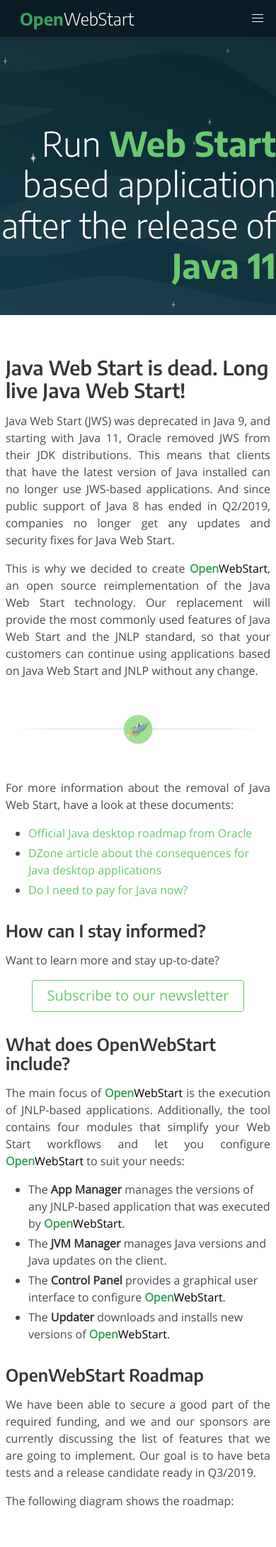
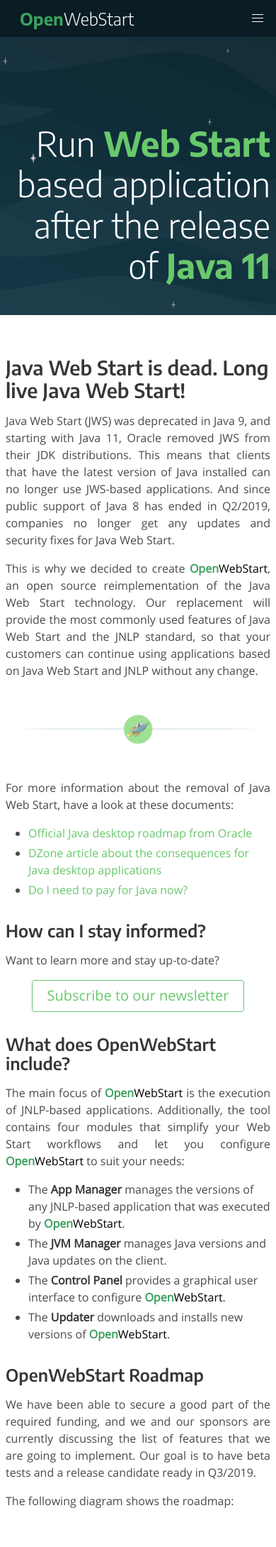
Before and after one commit to karakun/openwebstart-page, a Jekyll site: the page built from index.md, in a window 390 px wide. Shown: the top 2180 px of the page at 71% size. Built offline with Jekyll 4.4.1, drawn with Linux system fonts in a browser that asks for light colours; comment, search, counter and statistics services are not loaded; our own code applies the rules of GitHub Pages for plain Markdown files.

Commit message:
Padding on mobile changed

```diff
--- a/_layouts/books.html
+++ b/_layouts/books.html
@@ -5,7 +5,7 @@
 {% for book in site.data.books %}
   {% assign loopindex = forloop.index | modulo: 2 %}
   {% if loopindex == 1 %}
-    <div class="columns">
+    <div class="columns is-variable is-0-mobile">
   {% endif %}
       <article class="book column content {% unless forloop.index == size and loopindex == 1 %} is-half {% endunless %}">
       <h3 class="has-text-primary">{{ book.name }}</h3>
--- a/_layouts/default.html
+++ b/_layouts/default.html
@@ -4,7 +4,7 @@
   <body>
     {%- include header.html -%}
     <div class="page-wrapper">
-      <div class="columns">
+      <div class="columns is-variable is-0-mobile">
         <div class="column">
           {{ content }}
         </div>
--- a/_layouts/home.html
+++ b/_layouts/home.html
@@ -5,7 +5,7 @@
 {% for post in site.posts %}
   {% assign loopindex = forloop.index | modulo: 2 %}
   {% if loopindex == 1 %}
-    <div class="columns">
+    <div class="columns is-variable is-0-mobile">
   {% endif %}
       <article class="talk column content {% unless forloop.index == size and loopindex == 1 %} is-half {% endunless %}">
         {% assign author = site.people | where:'name', post.author | first %}
--- a/_layouts/post.html
+++ b/_layouts/post.html
@@ -4,7 +4,7 @@
 {% assign author = site.people | where:'name', page.author | first %}
 <section>
   <div class="container">
-    <article class="post h-entry columns" itemscope itemtype="http://schema.org/BlogPosting">
+    <article class="post h-entry columns is-variable is-0-mobile" itemscope itemtype="http://schema.org/BlogPosting">
       <div class="column is-two-thirds-desktop is-three-fifths-tablet is-three-quarters">
         <div class="post-header">
           <h1 class="post-title p-name" itemprop="name headline">{{ page.title | escape }}</h1>
--- a/_layouts/talks.html
+++ b/_layouts/talks.html
@@ -15,7 +15,7 @@
     {% assign loopindex = loopcount | modulo: 2 %}
 
     {% if loopindex == 1 %}
-      <div class="columns">
+      <div class="columns is-variable is-0-mobile">
     {% endif %}
         <article class="talk column content {% unless loopcount == size and loopindex == 1 %} is-half {% endunless %}">
           {% assign author = site.people | where:'name', talk.author | first %}
--- a/assets/main.scss
+++ b/assets/main.scss
@@ -100,6 +100,9 @@
 
 .page-wrapper {
     flex: 1;
+    @include mobile {
+        padding: 0 0.5rem;
+    }
 }
 
 .navbar-brand {
@@ -272,6 +275,9 @@
     margin-bottom: 1em;
     display: flex;
     align-items: stretch;
+    @include mobile {
+        padding: 0 0.5rem;
+    }
     > div {
         display: flex;
         align-items: stretch;
```
